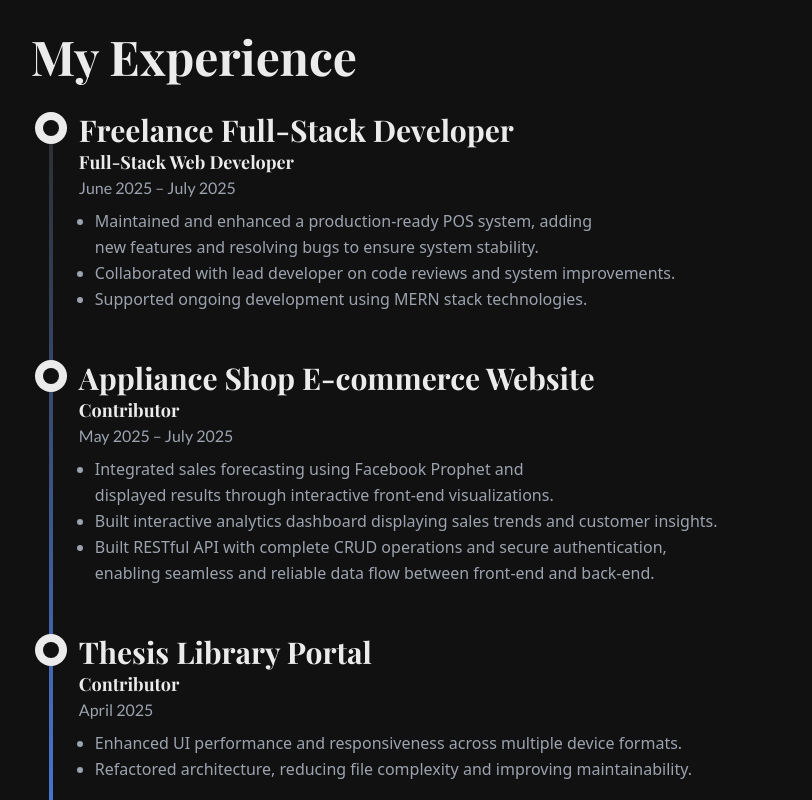
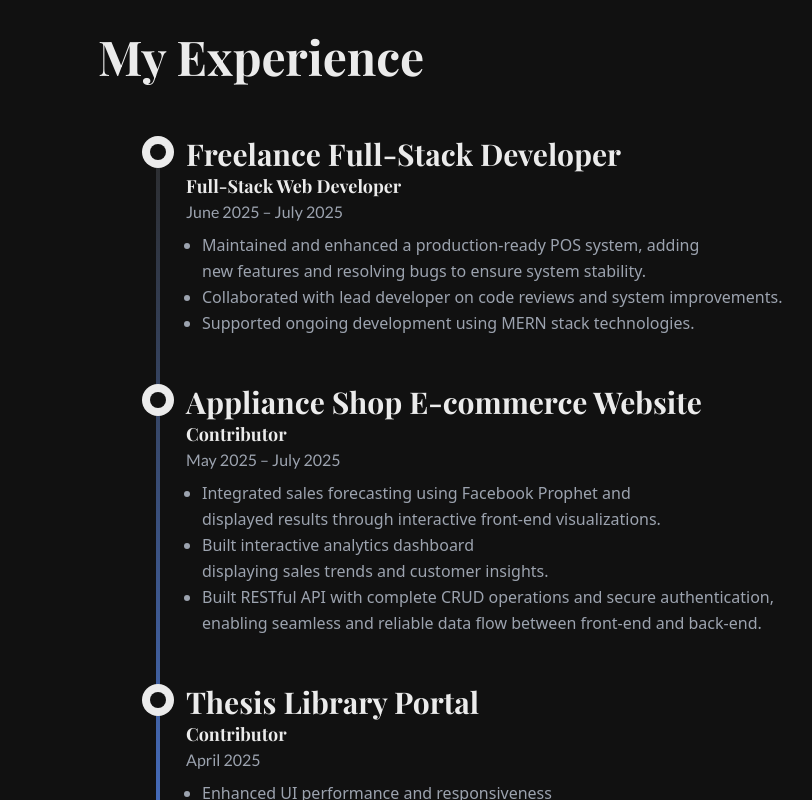
Before and after one commit to Amenyuwel/Portfolio, a Next.js app: page /pages/experience in a window 1280 px wide. Shown: the top 800 px of the page, without its empty margins (174-986 px from the left). Built offline with nearby package versions, Linux system fonts and the light colour scheme.

Commit message:
Fixed the Download CV.

```diff
--- a/app/pages/experience/page.jsx
+++ b/app/pages/experience/page.jsx
@@ -34,12 +34,16 @@ const ExperiencePage = () => {
         }}
       />
 
-      <main className="flex min-h-screen w-full items-center justify-center">
-        <section className="container mx-auto w-full max-w-full px-4 py-8 lg:w-[67%] xl:w-[73%]">
-          <h2 className="text-main mb-8 ml-4 text-left text-4xl font-bold sm:text-5xl">
-            My Experience
-          </h2>
-          <VerticalTimeline items={timelineItems} />
+      <main className="flex h-full w-full flex-col items-center justify-center py-8">
+        <section className="mb-8 flex h-full w-full max-w-full flex-col container mx-auto px-4 lg:w-[60%] xl:w-[60%]">
+          <article className="mb-8">
+            <h2 className="text-main text-left text-4xl font-bold sm:text-5xl">
+              My Experience
+            </h2>
+          </article>
+          <div className="bg-main mb-8 w-full rounded-lg p-6">
+            <VerticalTimeline items={timelineItems} />
+          </div>
         </section>
       </main>
     </>
--- a/app/pages/landing/page.jsx
+++ b/app/pages/landing/page.jsx
@@ -152,14 +152,14 @@ const LandingPage = () => {
           {/* RESUME */}
           <a
             href="/Resume/Emmanuel_Malagamba.pdf"
-            download="Emmanuel_Malagamba's_Resume.pdf"
+            download="Emmanuel_Malagamba's_CV.pdf"
             className="rounded-lg bg-[var(--opposite)] px-4 py-2 font-semibold text-[var(--background)] transition-all hover:scale-105 hover:opacity-90 md:px-6 md:py-3"
             aria-label="Download CV"
           >
             Download CV
           </a>
           <a
-            href="/Resume/Emmanuel_Malagamba_CV3.pdf"
+            href="/Resume/Emmanuel_Malagamba.pdf"
             target="_blank"
             rel="noopener noreferrer"
             className="flex items-center gap-2 rounded-lg border bg-[var(--opposite)] px-4 py-2 font-semibold text-[var(--background)] transition-all hover:scale-105 hover:bg-[var(--opposite)] hover:text-[var(--background)] md:px-6 md:py-3"
```
